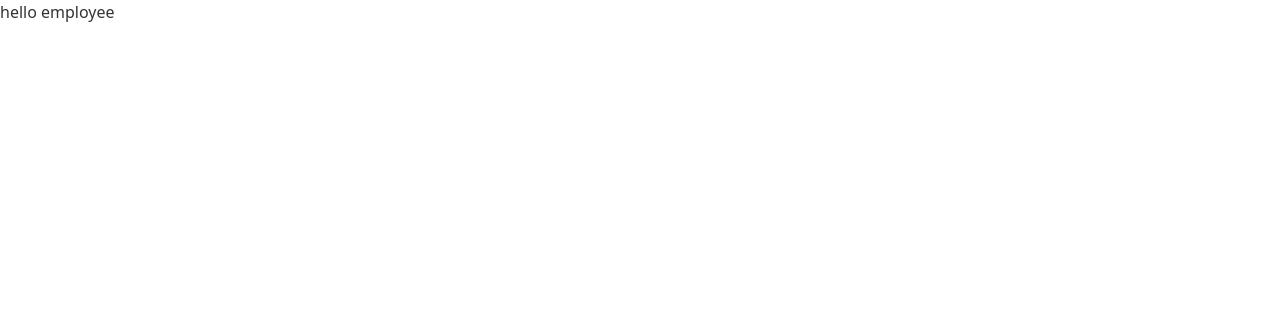
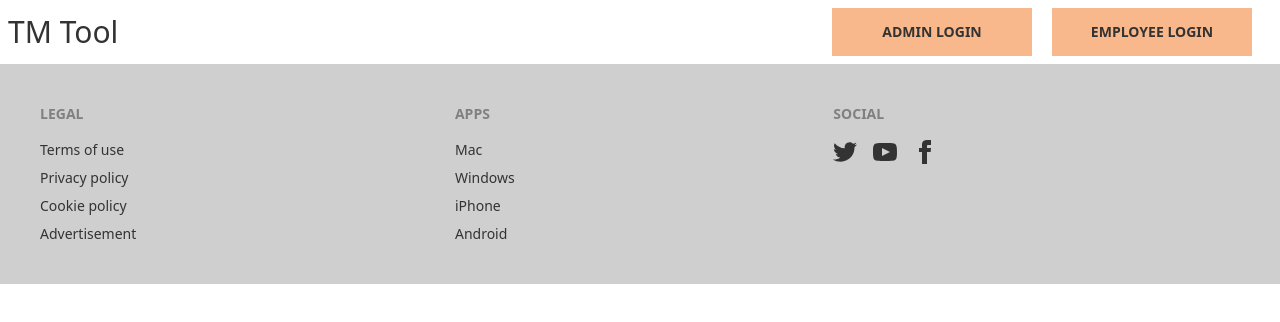
Before and after one commit to game-of-rl-II/task-management-client, a React (Create React App) app: page /employeeLogin in a window 1280 px wide. Shown: the top 322 px of the page. Built offline with nearby package versions, Linux system fonts and the light colour scheme.

Commit message:
nav and footer added

```diff
--- a/src/Components/Entry/AdminLogin.js
+++ b/src/Components/Entry/AdminLogin.js
@@ -3,7 +3,7 @@
 const AdminLogin = () => {
     return (
         <div>
-            hello admin
+
         </div>
     );
 };
--- a/src/Components/Entry/EmployeeLogin.js
+++ b/src/Components/Entry/EmployeeLogin.js
@@ -3,7 +3,7 @@
 const EmployeeLogin = () => {
     return (
         <div>
-            hello employee
+
         </div>
     );
 };
--- a/src/Components/Shared/Footer/Footer.js
+++ b/src/Components/Shared/Footer/Footer.js
@@ -2,9 +2,30 @@
 
 const Footer = () => {
     return (
-        <div>
-
-        </div>
+        <footer className="footer p-10 bg-base-300 text-base-content">
+            <div>
+                <span className="footer-title">Legal</span>
+                <a className="link link-hover">Terms of use</a>
+                <a className="link link-hover">Privacy policy</a>
+                <a className="link link-hover">Cookie policy</a>
+                <a className="link link-hover">Advertisement</a>
+            </div>
+            <div>
+                <span className="footer-title">Apps</span>
+                <a className="link link-hover">Mac</a>
+                <a className="link link-hover">Windows</a>
+                <a className="link link-hover">iPhone</a>
+                <a className="link link-hover">Android</a>
+            </div>
+            <div>
+                <span className="footer-title">Social</span>
+                <div className="grid grid-flow-col gap-4">
+                    <a><svg xmlns="http://www.w3.org/2000/svg" width="24" height="24" viewBox="0 0 24 24" className="fill-current"><path d="M24 4.557c-.883.392-1.832.656-2.828.775 1.017-.609 1.798-1.574 2.165-2.724-.951.564-2.005.974-3.127 1.195-.897-.957-2.178-1.555-3.594-1.555-3.179 0-5.515 2.966-4.797 6.045-4.091-.205-7.719-2.165-10.148-5.144-1.29 2.213-.669 5.108 1.523 6.574-.806-.026-1.566-.247-2.229-.616-.054 2.281 1.581 4.415 3.949 4.89-.693.188-1.452.232-2.224.084.626 1.956 2.444 3.379 4.6 3.419-2.07 1.623-4.678 2.348-7.29 2.04 2.179 1.397 4.768 2.212 7.548 2.212 9.142 0 14.307-7.721 13.995-14.646.962-.695 1.797-1.562 2.457-2.549z"></path></svg></a>
+                    <a><svg xmlns="http://www.w3.org/2000/svg" width="24" height="24" viewBox="0 0 24 24" className="fill-current"><path d="M19.615 3.184c-3.604-.246-11.631-.245-15.23 0-3.897.266-4.356 2.62-4.385 8.816.029 6.185.484 8.549 4.385 8.816 3.6.245 11.626.246 15.23 0 3.897-.266 4.356-2.62 4.385-8.816-.029-6.185-.484-8.549-4.385-8.816zm-10.615 12.816v-8l8 3.993-8 4.007z"></path></svg></a>
+                    <a><svg xmlns="http://www.w3.org/2000/svg" width="24" height="24" viewBox="0 0 24 24" className="fill-current"><path d="M9 8h-3v4h3v12h5v-12h3.642l.358-4h-4v-1.667c0-.955.192-1.333 1.115-1.333h2.885v-5h-3.808c-3.596 0-5.192 1.583-5.192 4.615v3.385z"></path></svg></a>
+                </div>
+            </div>
+        </footer>
     );
 };
 
--- /dev/null
+++ b/src/Components/Shared/Navbar/Navbar.css
@@ -0,0 +1,4 @@
+.nav-button{
+    width: 200px;
+    height: 40px;
+}
--- a/src/Components/Shared/Navbar/Navbar.js
+++ b/src/Components/Shared/Navbar/Navbar.js
@@ -1,11 +1,24 @@
 import React from 'react';
+import { Link } from 'react-router-dom';
+import './Navbar.css'
 
 const Navbar = () => {
-    return (
-        <div>
+  return (
+    <div>
+      <div className="navbar bg-base-100">
+        <div className="flex-1">
+          <Link to="/" className="text-3xl">TM Tool</Link>
+        </div>
+        <div className="flex-none">
+          <ul className="menu menu-horizontal p-0">
+            <li><Link className="nav-button mr-5 btn btn-primary" to="/adminLogin">Admin Login</Link></li>
 
+            <li><Link className="nav-button mr-5 btn btn-primary" to="/employeeLogin">Employee Login</Link></li>
+          </ul>
         </div>
-    );
+      </div>
+    </div>
+  );
 };
 
 export default Navbar;
--- a/tailwind.config.js
+++ b/tailwind.config.js
@@ -9,8 +9,8 @@
     themes: [
       {
         mytheme: {
-          primary: "#a991f7",
-          secondary: "#f6d860",
+          primary: "#F8B88B",
+          secondary: "#E6BF83",
           accent: "#37cdbe",
           neutral: "#3d4451",
           "base-100": "#ffffff",
```
